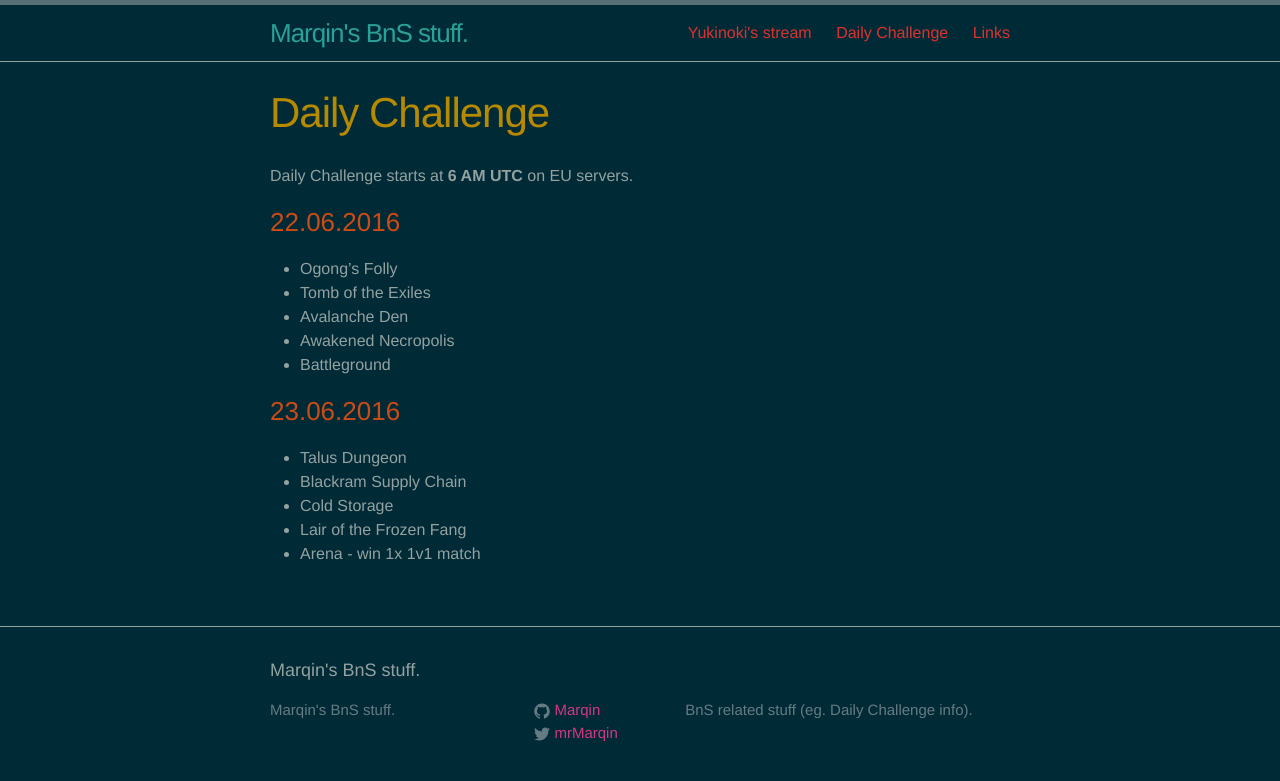
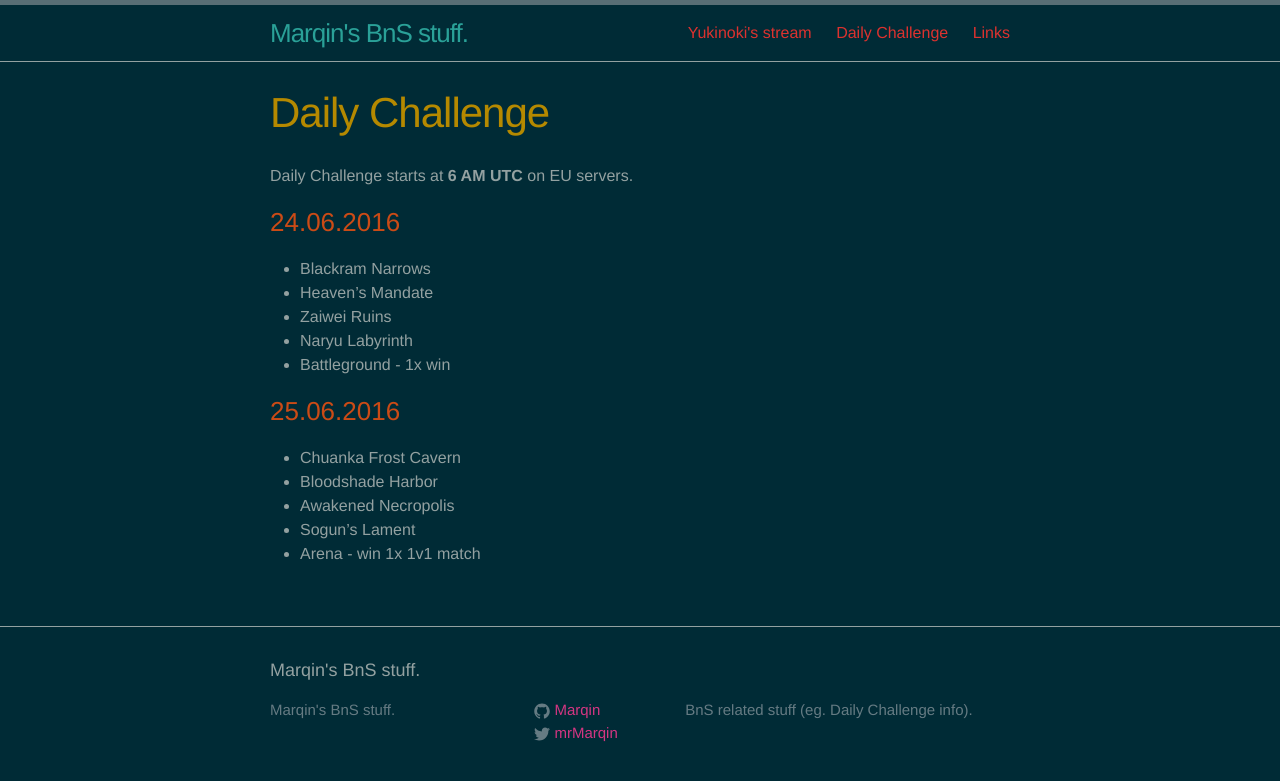
Before and after one commit to Marqin/bns, a Jekyll site: the page built from daily-challenge.md, in a window 1280 px wide. Shown: the top 781 px of the page. Built offline with Jekyll 4.4.1, drawn with Linux system fonts in a browser that asks for light colours.

Commit message:
update daily challenge

```diff
--- a/daily-challenge.md
+++ b/daily-challenge.md
@@ -6,18 +6,18 @@ permalink: /daily-challenge/
 
 Daily Challenge starts at **6 AM UTC** on EU servers.
 
-### 22.06.2016
+### 24.06.2016
 
-* Ogong's Folly
-* Tomb of the Exiles
-* Avalanche Den
+* Blackram Narrows
+* Heaven's Mandate
+* Zaiwei Ruins
+* Naryu Labyrinth
+* Battleground - 1x win
+
+### 25.06.2016
+
+* Chuanka Frost Cavern
+* Bloodshade Harbor
 * Awakened Necropolis
-* Battleground
-
-### 23.06.2016
-
-* Talus Dungeon
-* Blackram Supply Chain
-* Cold Storage
-* Lair of the Frozen Fang
+* Sogun's Lament
 * Arena - win 1x 1v1 match
```
